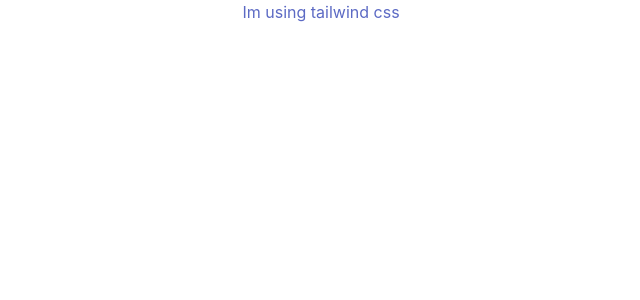
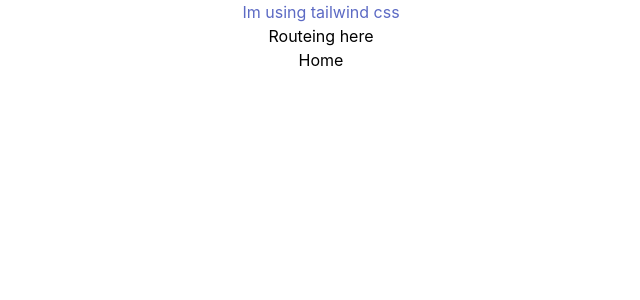
Before and after one commit to vamshikrishnakole-wtt-egov/ui-docs, a React (Create React App) app: page / in a window 1280 px wide. Shown: the top 300 px of the page, without its empty margins (319-959 px from the left). Built offline with nearby package versions, Linux system fonts and the light colour scheme.

Commit message:
added react router dom

```diff
--- a/package.json
+++ b/package.json
@@ -9,6 +9,8 @@
     "@testing-library/user-event": "^12.1.10",
     "react": "^17.0.2",
     "react-dom": "^17.0.2",
+    "react-router": "^5.2.0",
+    "react-router-dom": "^5.2.0",
     "react-scripts": "4.0.3",
     "web-vitals": "^1.0.1"
   },
--- a/src/App.js
+++ b/src/App.js
@@ -1,4 +1,5 @@
 import './App.css';
+import { BrowserRouter as Router, Route } from "react-router-dom"
 
 function App() {
   return (
@@ -6,6 +7,21 @@
       <div className="text-indigo">
           Im using tailwind css
       </div>
+      <div>
+        Routeing here
+      </div>
+      <Router>
+        <Route exact path="/">
+          <div>
+            Home
+          </div>
+        </Route>
+        <Route exact path="/component">
+          <div>
+            Component
+          </div>
+        </Route>
+      </Router>
     </div>
   );
 }
```
Also changed, not shown: src/Components/Text/Normal.js (added), src/Components/Text/Title.js (added), src/Components/common/SideBar.js (added), src/Components/index.js (added), src/Pages/Home.js (added), src/Pages/route.js (added), 1 other file (tests, documents, lock files or other folders).
